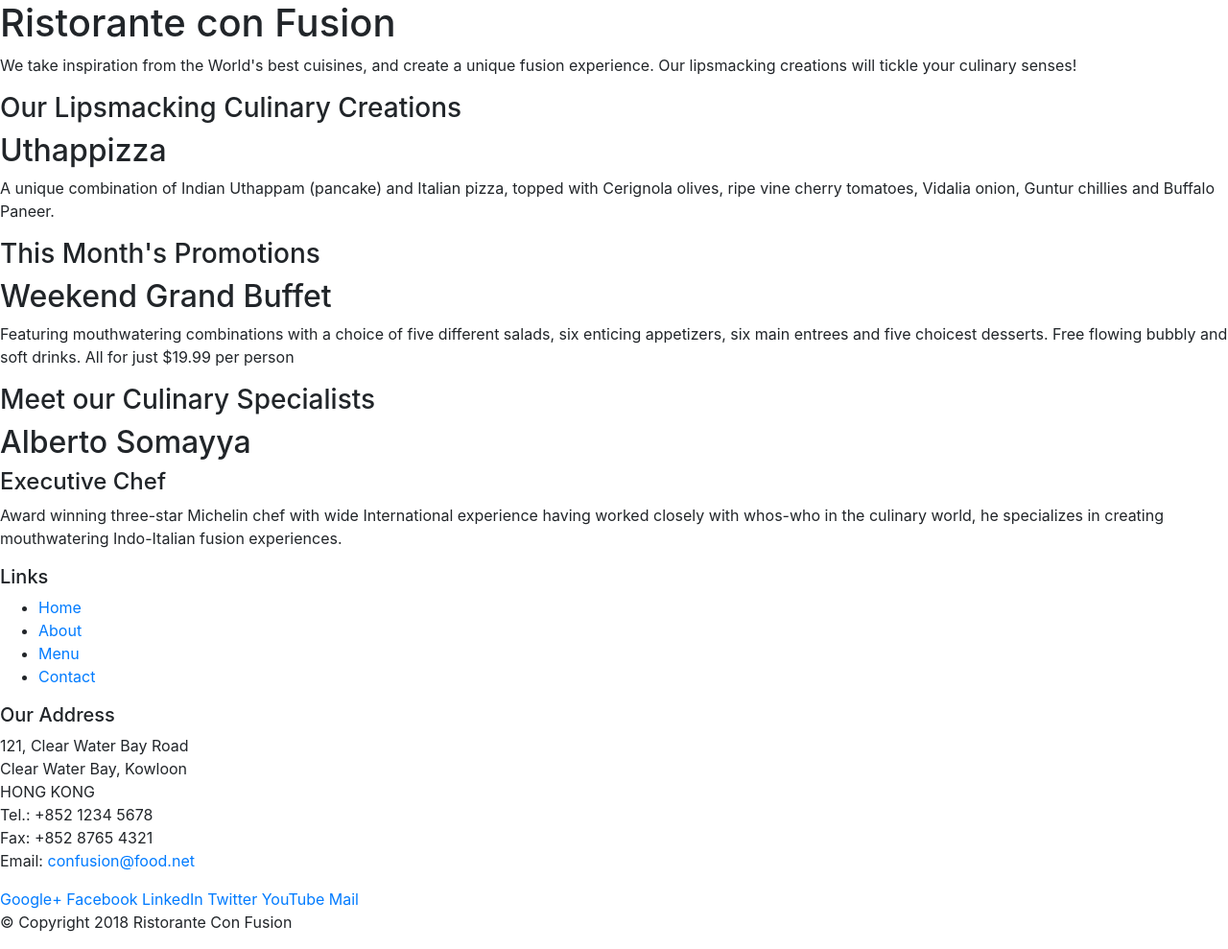
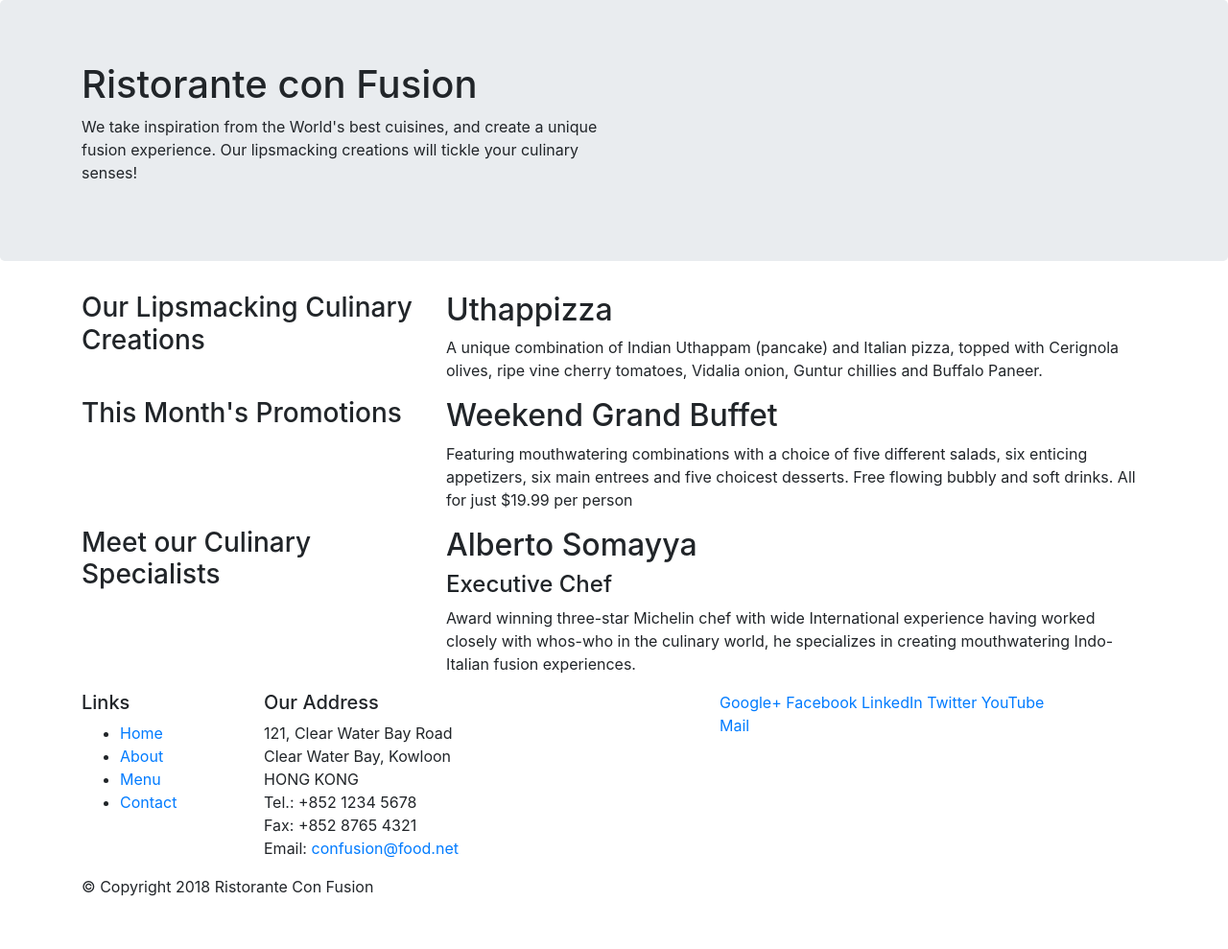
Before and after one commit to as-rainas/webuib4, a website: page index.html in a window 1280 px wide. Shown: the whole page at 96% size. After the commit the page ends 952 px from the top, so only its background shows below. Drawn offline with nearby package versions, Linux system fonts and the light colour scheme.

Commit message:
grid aligned

```diff
--- a/index.html
+++ b/index.html
@@ -15,46 +15,46 @@
 
 <body>
 
-    <header>
-        <div>
-            <div>
-                <div>
+    <header class="jumbotron">
+        <div class="container">
+            <div class="row">
+                <div class="col-12 col-sm-6">
                     <h1>Ristorante con Fusion</h1>
                     <p>We take inspiration from the World's best cuisines, and create a unique fusion experience. Our lipsmacking creations will tickle your culinary senses!</p>
                 </div>
-                <div>
+                <div class="col-12 col-sm">
                 </div>
             </div>
         </div>
     </header>
 
-    <div>
-        <div>
-            <div>
+    <div class="container">
+        <div class="row">
+            <div class="col-12 col-sm-4 col-md-4">
                 <h3>Our Lipsmacking Culinary Creations</h3>
             </div>
-            <div>
+            <div class="col col-sm col-md">
                 <h2>Uthappizza</h2>
                 <p>A unique combination of Indian Uthappam (pancake) and Italian pizza, topped with Cerignola olives, ripe vine cherry tomatoes, Vidalia onion, Guntur chillies and Buffalo Paneer.</p>
             </div>
         </div>
 
 
-        <div>
-            <div>
+        <div class="row">
+            <div class="col-12 col-sm-4 col-md-4">
                 <h3>This Month's Promotions</h3>
             </div>
-            <div>
+            <div class="col col-sm col-md">
                 <h2>Weekend Grand Buffet</h2>
                 <p>Featuring mouthwatering combinations with a choice of five different salads, six enticing appetizers, six main entrees and five choicest desserts. Free flowing bubbly and soft drinks. All for just $19.99 per person </p>
             </div>
         </div>
 
-        <div>
-            <div>
+        <div class="row">
+            <div class="col-12 col-sm-4 col-md-4">
                 <h3>Meet our Culinary Specialists</h3>
             </div>
-            <div>
+            <div class="col col-sm col-md">
                 <h2>Alberto Somayya</h2>
                 <h4>Executive Chef</h4>
                 <p>Award winning three-star Michelin chef with wide International experience having worked closely with whos-who in the culinary world, he specializes in creating mouthwatering Indo-Italian fusion experiences. </p>
@@ -62,10 +62,10 @@
         </div>
     </div>
 
-    <footer>
-        <div>
-            <div>
-                <div>
+    <footer >
+        <div  class="container">
+            <div class="row">
+                <div class="col-4 col-sm-2">
                     <h5>Links</h5>
                     <ul>
                         <li><a href="#">Home</a></li>
@@ -74,7 +74,7 @@
                         <li><a href="#">Contact</a></li>
                     </ul>
                 </div>
-                <div>
+                <div class="col-7 col-sm-5">
                     <h5>Our Address</h5>
                     <address>
 		              121, Clear Water Bay Road<br>
@@ -85,7 +85,7 @@
 		              Email: <a href="mailto:confusion@food.net">confusion@food.net</a>
 		           </address>
                 </div>
-                <div>
+                <div class="col-12 col-sm-4">
                     <div>
                         <a href="http://google.com/+">Google+</a>
                         <a href="http://www.facebook.com/profile.php?id=">Facebook</a>
@@ -96,8 +96,8 @@
                     </div>
                 </div>
            </div>
-           <div>
-                <div>
+           <div class="row">
+                <div class="col-auto">
                     <p>© Copyright 2018 Ristorante Con Fusion</p>
                 </div>
            </div>
```
